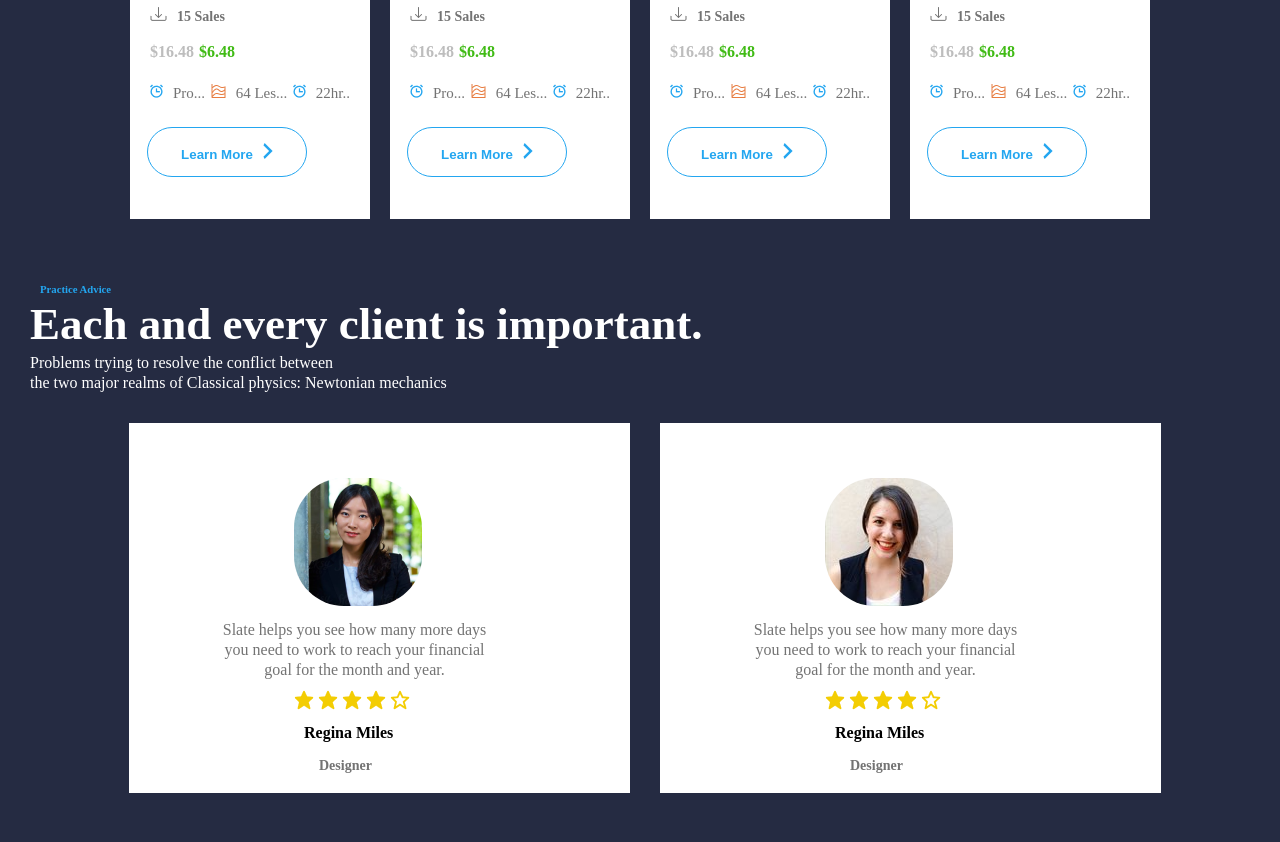
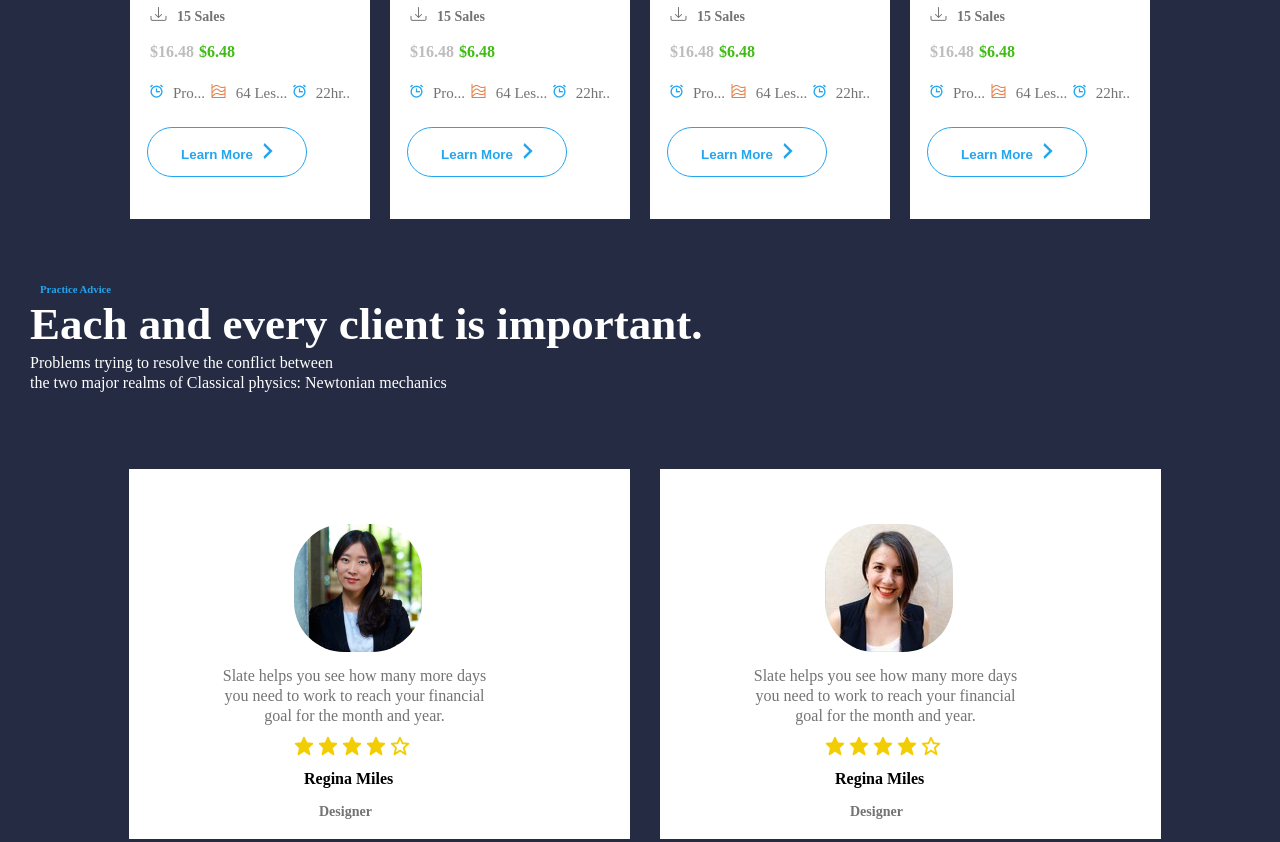
Before and after one commit to eronew-github-work/html-css-web-site, a plain HTML site: page index.html in a window 1280 px wide. Shown: the part 2342-3184 px from the top of the page. Drawn offline with Linux system fonts and the light colour scheme.

Commit message:
my new commit

```diff
--- a/css.works/style.css
+++ b/css.works/style.css
@@ -889,7 +889,9 @@
 
 
 
-
+.title-4{
+  height: 150px;
+}
 
 .title-text-4{
 
```
